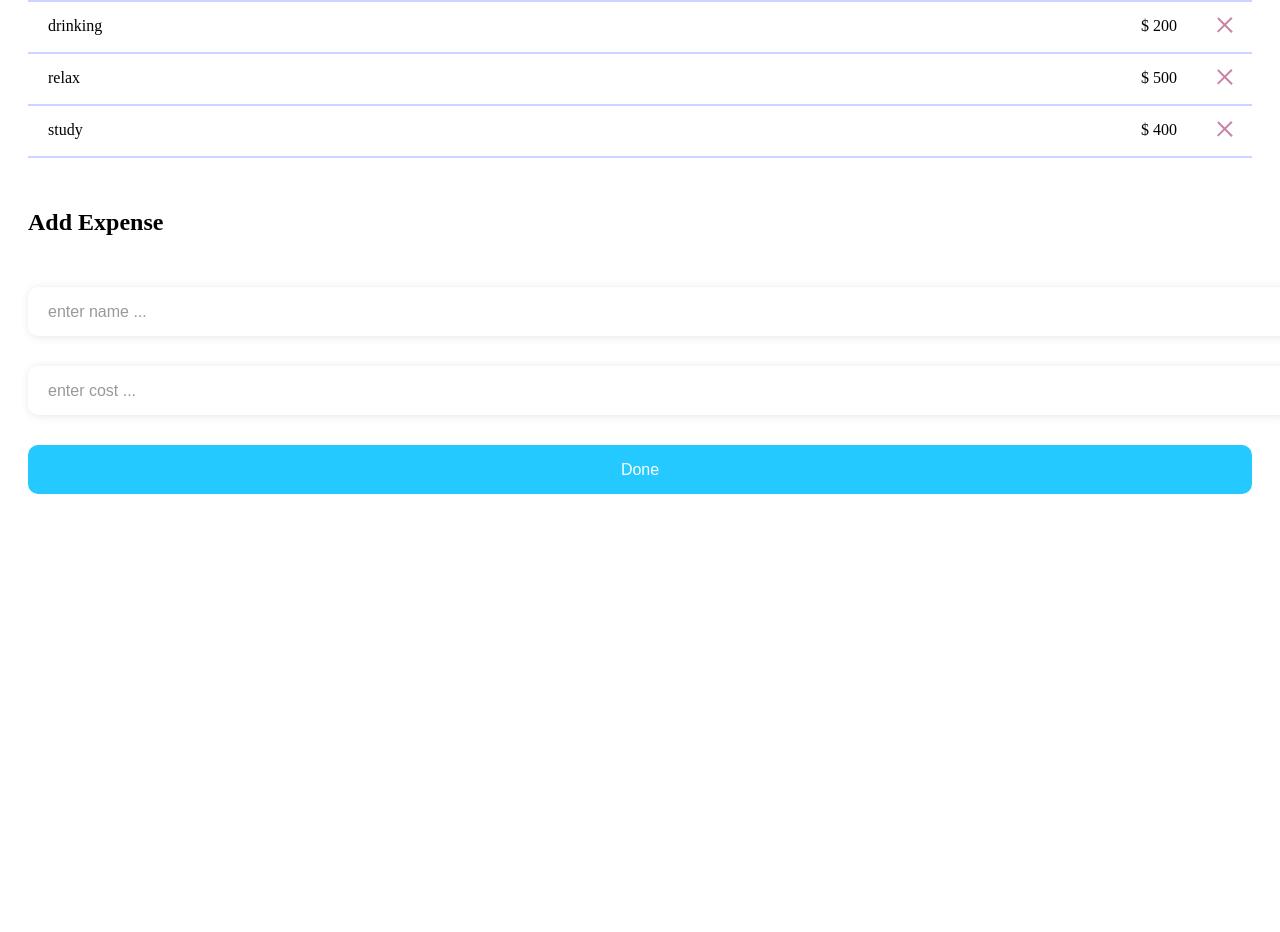
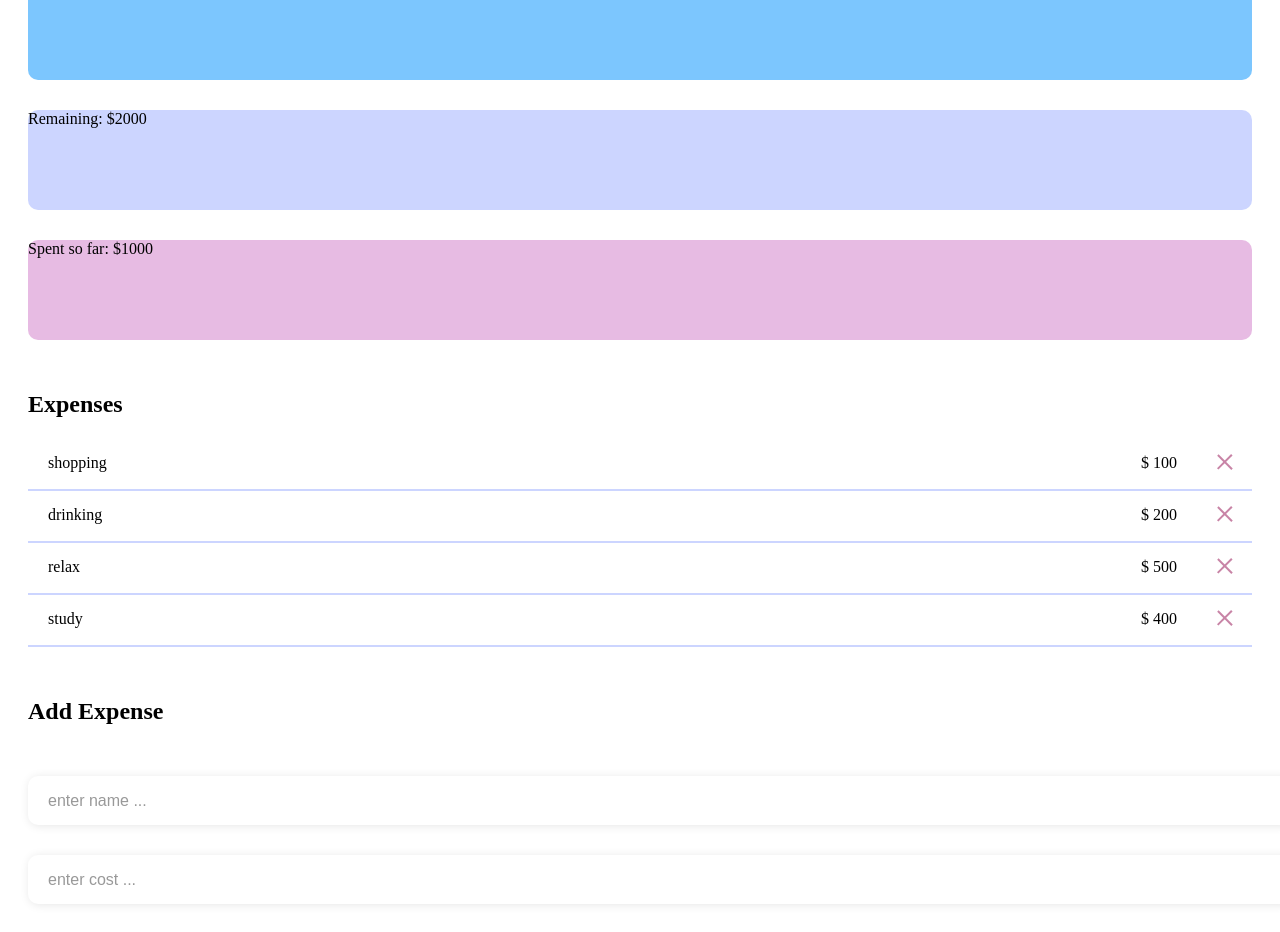
Before and after one commit to Natali2707/react-budget-app, a React (Create React App) app: page / in a window 1280 px wide. Shown: the part 157-1089 px from the top of the page. Before the commit the page ends 800 px from the top, so only its background shows below. Built offline with nearby package versions, Linux system fonts and the light colour scheme.

Commit message:
feat (p-3):add controller from hook-form, and pattern for regexp

```diff
--- a/src/App.tsx
+++ b/src/App.tsx
@@ -2,11 +2,17 @@ import React from "react"
 import { ExpensesList } from "./components/ExpensesList"
 import { Form } from "./components/Form/Form"
 import { Container } from "./UI/base"
+import { Badge } from "./components/Badge/Badge"
+import { Remain } from "./components/Remain/Remain"
+import { Spent } from "./components/Spent/Spent"
 
 export const App = () => {
   return (
     <div>
       <Container>
+        <Badge />
+        <Remain />
+        <Spent />
         <ExpensesList />
         <Form />
       </Container>
--- /dev/null
+++ b/src/components/Badge/Badge.tsx
@@ -0,0 +1,11 @@
+import { StyledBadge } from "./styles";
+
+export const Badge = () => {
+    return (
+        <>
+            <h2>Budget App</h2>
+            <StyledBadge >Budget: $3000</StyledBadge >
+        </>
+
+    )
+}
--- /dev/null
+++ b/src/components/Badge/styles.ts
@@ -0,0 +1,14 @@
+import styled from "styled-components";
+
+const StyledBadgeWrapper = styled.div`
+  display: grid;
+`;
+const StyledBadge = styled.div`
+  display: grid;
+  width: 100%;
+  height: 100px;
+  background: #7cc6fe;
+  border-radius: 10px;
+`;
+
+export { StyledBadgeWrapper, StyledBadge };
--- a/src/components/ExpenseItem/ExpenseItem.tsx
+++ b/src/components/ExpenseItem/ExpenseItem.tsx
@@ -16,6 +16,7 @@ export const ExpenseItem = ({ expense }: ExpenseItemProps) => {
             <p> {expense.name}</p>
             <p>$ {expense.cost}</p>
             <div onClick={() => deleteExpense(expense.id)}><CloseButtonImg /></div>
+
         </StyledExpensesItem>
 
     )
--- a/src/components/Form/Form.tsx
+++ b/src/components/Form/Form.tsx
@@ -1,7 +1,9 @@
-import { SubmitHandler, useForm } from "react-hook-form";
+import React from "react";
+import { Controller, SubmitHandler, useForm } from "react-hook-form";
 import { StyledButton, StyledForm, StyledInput } from "./styles";
 import { useExpensesContext } from "../../context/Expenses/Expenses";
 import { v4 as uuidv4 } from "uuid";
+
 
 type UserFormValues = {
   id: number;
@@ -12,7 +14,8 @@ type UserFormValues = {
 //handleSubmit -ф-я для связывания, reset для очистки полей инпутов
 export const Form = () => {
   const { addExpense } = useExpensesContext();
-  const { register, handleSubmit, reset } = useForm<UserFormValues>();
+  const { register, handleSubmit,
+    reset, control, formState: { errors } } = useForm<UserFormValues>();
   const onSubmit: SubmitHandler<UserFormValues> = (data) => {
     // !!!!!!   !!!!!!    тоже самое:
     // const onSubmit = (data: UserFormValues): void => {
@@ -31,16 +34,48 @@ export const Form = () => {
   return (
     <StyledForm onSubmit={handleSubmit(onSubmit)}>
       <h2>Add Expense</h2>
-      <StyledInput type="text" {...register("name", { required: true })}  {...register("name", {
-        maxLength: 15
-      })} placeholder="enter name ..." />
-      <StyledInput type="number" {...register("cost", { required: true })} {...register("cost", {
-        maxLength: 5
-      })} placeholder="enter cost ..." />
+      <Controller
+        render={({ field }) =>
+          <StyledInput type="text"
+            {...register("name", {
+              required: true, maxLength: 15,
+              pattern: /[A-Za-z|А-Яа-я]+$/i
+            })}
+            placeholder="enter name ..." />}
+        name="name"
+        control={control}
+        defaultValue=""
+      />
+      {errors.name?.type === "maxLength" && (
+        <p role="alert" style={{ color: "red" }}>
+          Проверь правильность ввода: символов не более 15
+        </p>
+      )}
+      {errors.name?.type === "pattern" && (
+        <p role="alert" style={{ color: "red" }}>
+          Проверь правильность ввода:
+          вводить только буквы [Aa-Zz] или [А-Яа-я]
+        </p>
+      )}
+      <Controller
+        render={({ field }) => <StyledInput type="text"
+          {...register("cost", { required: true, maxLength: 5, pattern: /^[0-9]+$/i })}
+          placeholder="enter cost ..." />}
+        name="cost"
+        control={control}
+      />
+      {errors.cost?.type === "maxLength" && (
+        <p role="alert" style={{ color: "red" }}>
+          Проверь правильность ввода: символов не более 5
+        </p>
+      )}
+      {errors.cost?.type === "pattern" && (
+        <p role="alert" style={{ color: "red" }}>
+          Проверь правильность ввода:
+          вводить только цифры от 0 до 9
+        </p>
+      )}
       <StyledButton type="submit">Done</StyledButton>
     </StyledForm>
   )
 }
-function createId(): any {
-  throw new Error("Function not implemented.");
-}
--- /dev/null
+++ b/src/components/Remain/Remain.tsx
@@ -0,0 +1,8 @@
+import React from "react"
+import { StyledRemain } from "./styles"
+
+export const Remain = () => {
+    return (
+        <StyledRemain> Remaining: $2000</StyledRemain>
+    )
+}
--- /dev/null
+++ b/src/components/Remain/styles.ts
@@ -0,0 +1,11 @@
+import styled from "styled-components";
+
+const StyledRemain = styled.div`
+  display: grid;
+  width: 100%;
+  height: 100px;
+  background: #ccd5ff;
+  border-radius: 10px;
+`;
+
+export { StyledRemain };
--- /dev/null
+++ b/src/components/Spent/Spent.tsx
@@ -0,0 +1,7 @@
+import { StyledSpent } from "./styles";
+
+export const Spent = () => {
+    return (
+        <StyledSpent>Spent so far: $1000</StyledSpent>
+    )
+}
--- /dev/null
+++ b/src/components/Spent/styles.ts
@@ -0,0 +1,11 @@
+import styled from "styled-components";
+
+const StyledSpent = styled.div`
+  display: grid;
+  width: 100%;
+  height: 100px;
+  background: #e7bbe3;
+  border-radius: 10px;
+`;
+
+export { StyledSpent };
```
